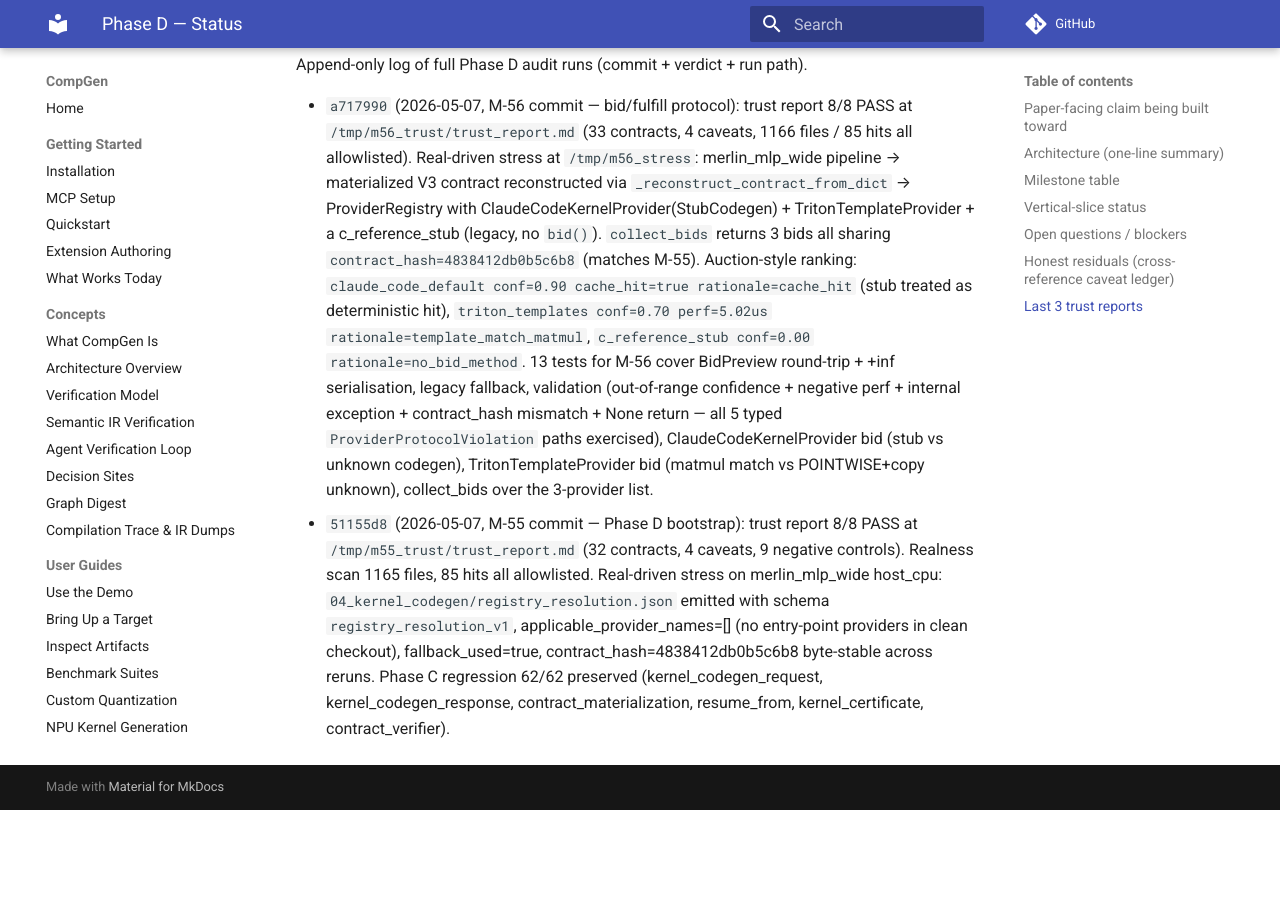
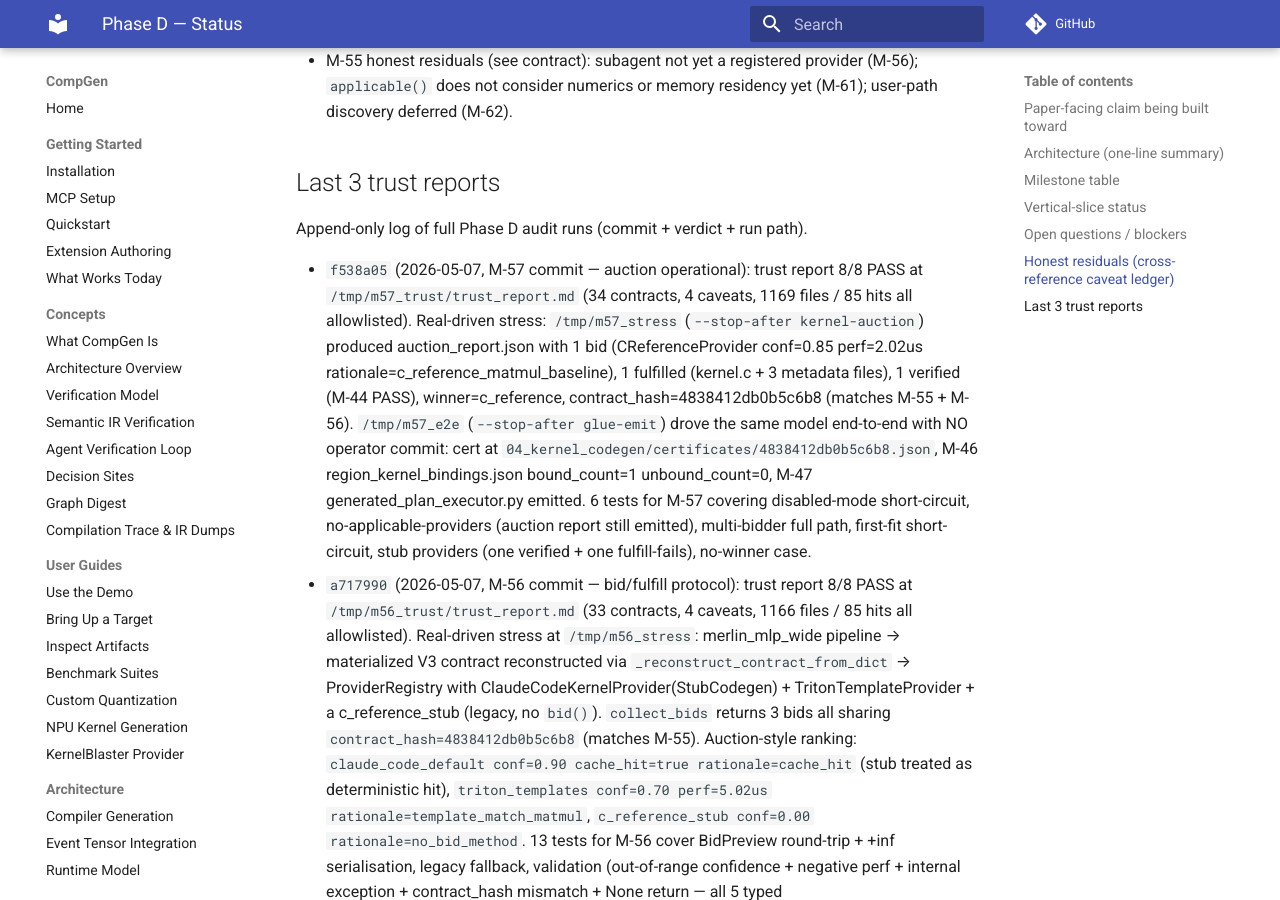
Before and after one commit to copparihollmann/RuntimeCompGen, an MkDocs documentation site: the page built from docs/phase_d_status.md, in a window 1280 px wide and 900 px high, scrolled down 3660 px. Built offline with MkDocs 1.6.1 and Material for MkDocs 9.7.7, drawn with Linux system fonts in a browser that asks for light colours; comment, search, counter and statistics services are not loaded; before the commit the page ends 4470 px from its top, so only the background shows below that; some of the changed text lies outside the part shown.

Commit message:
docs(phase_d): backfill M-57 status table + trust report entry
Co-Authored-By: Claude Opus 4.7 (1M context) <noreply@anthropic.com>

```diff
--- a/docs/phase_d_status.md
+++ b/docs/phase_d_status.md
@@ -1,6 +1,6 @@
 # Phase D — Status
 
-_Last updated: 2026-05-07_  ·  _Current head: `a717990` (M-56 landed)_  ·  _Phase plan: `~/.claude/plans/stateful-jumping-lovelace.md`_  ·  _Trust report: `/tmp/m56_trust/trust_report.md` (8/8 PASS, 33 contracts)_
+_Last updated: 2026-05-07_  ·  _Current head: `f538a05` (M-57 landed — auction operational)_  ·  _Phase plan: `~/.claude/plans/stateful-jumping-lovelace.md`_  ·  _Trust report: `/tmp/m57_trust/trust_report.md` (8/8 PASS, 34 contracts)_
 
 This is the canonical Phase D tracker. Every Phase D milestone's done
 condition includes updating this document with the new commit hash,
@@ -45,7 +45,7 @@ Status legend: `planned` → `in_progress` → `complete` (tests green + commit
 | ----- | --------------------------------------------------- | ------------- | ------- | --------------------------------------------------------------------------------------------------- | ---------- |
 | M-55  | Wire ProviderRegistry into Phase C kernel-codegen   | complete      | `51155d8` | `python/compgen/kernels/registry.py` (applicable() + default_registry), `python/compgen/graph_compilation/kernel_codegen.py` (registry_resolution emit), `tests/graph_compilation/test_registry_wired.py`, `docs/realness/m55_registry_wired.yaml` | 7 (M-55), 62/62 Phase C regression preserved, trust 8/8 (32 contracts) |
 | M-56  | Two-stage provider protocol (bid + fulfill)         | complete      | `a717990` | `python/compgen/kernels/provider.py` (BidPreview, ProviderProtocolViolation, make_default_bid), `python/compgen/kernels/registry.py` (compute_bid, collect_bids), `python/compgen/kernels/providers/{claude_code_default,triton_templates}.py` (bid()), `tests/kernels/test_provider_bid.py`, `docs/realness/m56_provider_bid_protocol.yaml` | 13 (M-56), 66/66 targeted regression, trust 8/8 (33 contracts) |
-| M-57  | Multi-bidder auction with tool-mediated pruning     | planned       | —       | —                                                                                                   | —          |
+| M-57  | Multi-bidder auction with tool-mediated pruning     | complete      | `f538a05` | `python/compgen/graph_compilation/kernel_auction.py`, `python/compgen/kernels/providers/c_reference.py`, `python/compgen/kernels/registry.py` (default_registry → CReferenceProvider), `python/compgen/graph_compilation/{run.py,__main__.py}` (--auction-mode + --bid-cutoff + kernel-auction boundary), `python/compgen/mcp/tools/kernel_codegen.py` (compgen_compare_kernel_bids), `tests/graph_compilation/test_kernel_auction.py`, `docs/realness/m57_multi_bidder_auction.yaml` | 6 (M-57), real-driven stress: merlin_mlp_wide → CReferenceProvider winner end-to-end (cert + bind + glue), trust 8/8 (34 contracts) |
 | M-58  | Canonical shape-class hash                          | planned       | —       | —                                                                                                   | —          |
 | M-59  | contract_feedback re-enters Recipe IR (two-tier)    | planned       | —       | —                                                                                                   | —          |
 | M-60  | Contract field completion from target + dossier     | planned       | —       | —                                                                                                   | —          |
@@ -79,5 +79,6 @@ Status legend: `planned` → `in_progress` → `complete` (tests green + commit
 
 Append-only log of full Phase D audit runs (commit + verdict + run path).
 
+- `f538a05` (2026-05-07, M-57 commit — auction operational): trust report 8/8 PASS at `/tmp/m57_trust/trust_report.md` (34 contracts, 4 caveats, 1169 files / 85 hits all allowlisted). Real-driven stress: `/tmp/m57_stress` (`--stop-after kernel-auction`) produced auction_report.json with 1 bid (CReferenceProvider conf=0.85 perf=2.02us rationale=c_reference_matmul_baseline), 1 fulfilled (kernel.c + 3 metadata files), 1 verified (M-44 PASS), winner=c_reference, contract_hash=4838412db0b5c6b8 (matches M-55 + M-56). `/tmp/m57_e2e` (`--stop-after glue-emit`) drove the same model end-to-end with NO operator commit: cert at `04_kernel_codegen/certificates/4838412db0b5c6b8.json`, M-46 region_kernel_bindings.json bound_count=1 unbound_count=0, M-47 generated_plan_executor.py emitted. 6 tests for M-57 covering disabled-mode short-circuit, no-applicable-providers (auction report still emitted), multi-bidder full path, first-fit short-circuit, stub providers (one verified + one fulfill-fails), no-winner case.
 - `a717990` (2026-05-07, M-56 commit — bid/fulfill protocol): trust report 8/8 PASS at `/tmp/m56_trust/trust_report.md` (33 contracts, 4 caveats, 1166 files / 85 hits all allowlisted). Real-driven stress at `/tmp/m56_stress`: merlin_mlp_wide pipeline → materialized V3 contract reconstructed via `_reconstruct_contract_from_dict` → ProviderRegistry with ClaudeCodeKernelProvider(StubCodegen) + TritonTemplateProvider + a c_reference_stub (legacy, no `bid()`). `collect_bids` returns 3 bids all sharing `contract_hash=4838412db0b5c6b8` (matches M-55). Auction-style ranking: `claude_code_default conf=0.90 cache_hit=true rationale=cache_hit` (stub treated as deterministic hit), `triton_templates conf=0.70 perf=5.02us rationale=template_match_matmul`, `c_reference_stub conf=0.00 rationale=no_bid_method`. 13 tests for M-56 cover BidPreview round-trip + +inf serialisation, legacy fallback, validation (out-of-range confidence + negative perf + internal exception + contract_hash mismatch + None return — all 5 typed `ProviderProtocolViolation` paths exercised), ClaudeCodeKernelProvider bid (stub vs unknown codegen), TritonTemplateProvider bid (matmul match vs POINTWISE+copy unknown), collect_bids over the 3-provider list.
 - `51155d8` (2026-05-07, M-55 commit — Phase D bootstrap): trust report 8/8 PASS at `/tmp/m55_trust/trust_report.md` (32 contracts, 4 caveats, 9 negative controls). Realness scan 1165 files, 85 hits all allowlisted. Real-driven stress on merlin_mlp_wide host_cpu: `04_kernel_codegen/registry_resolution.json` emitted with schema `registry_resolution_v1`, applicable_provider_names=[] (no entry-point providers in clean checkout), fallback_used=true, contract_hash=4838412db0b5c6b8 byte-stable across reruns. Phase C regression 62/62 preserved (kernel_codegen_request, kernel_codegen_response, contract_materialization, resume_from, kernel_certificate, contract_verifier).
```
